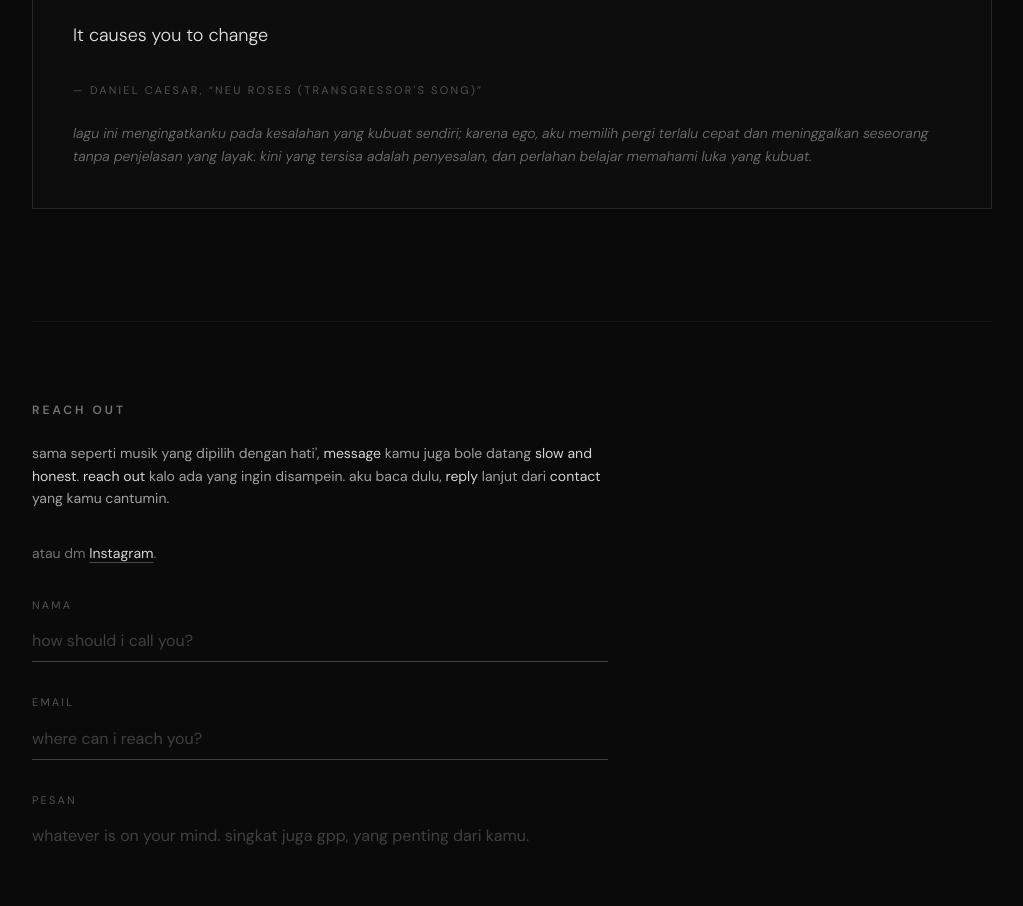
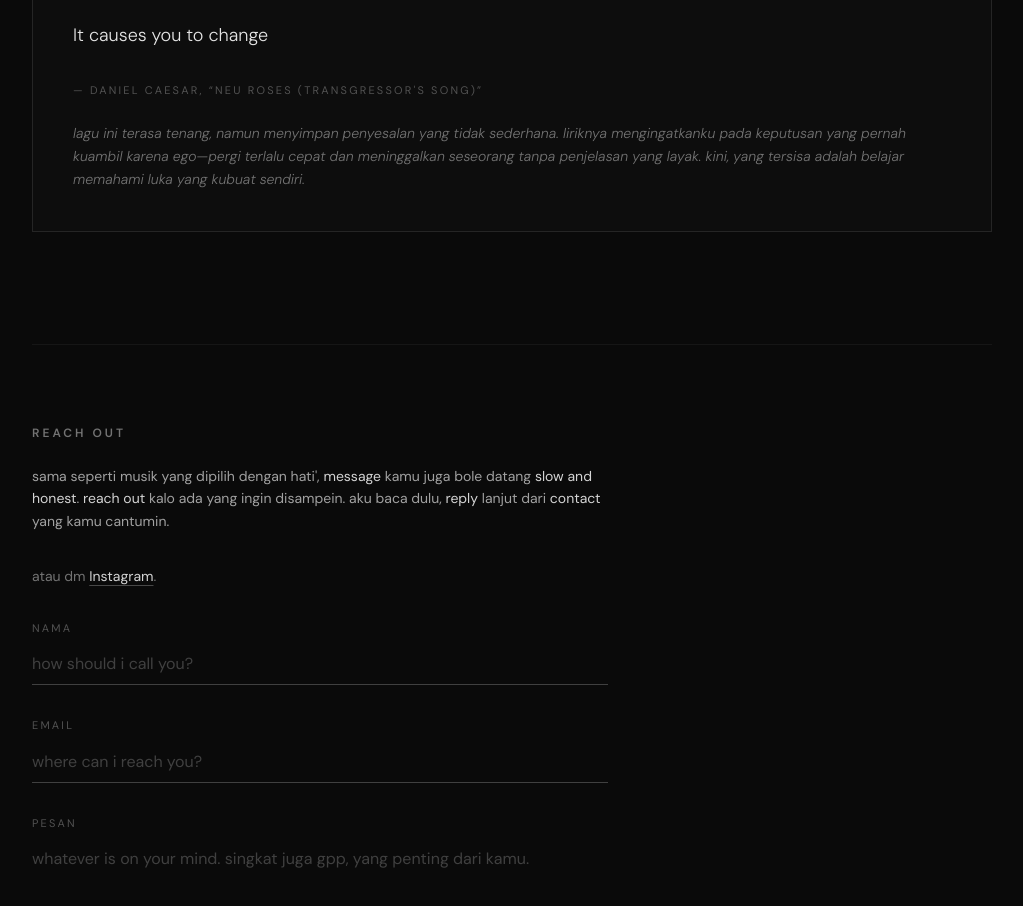
Before and after one commit to ryramadhan/monochrome-soundscape, a React (Vite) app: page / in a window 1280 px wide. Shown: the part 4160-5066 px from the top of the page, without its empty margins (128-1151 px from the left). Built offline with nearby package versions, Linux system fonts and the light colour scheme.

Commit message:
chore: refine neu roses lyric copy

```diff
--- a/src/sections/Mood.tsx
+++ b/src/sections/Mood.tsx
@@ -166,10 +166,11 @@ export function Mood() {
             — Daniel Caesar, &ldquo;Neu Roses (Transgressor&apos;s Song)&rdquo;
           </figcaption>
           <p className="mt-6 text-sm italic leading-relaxed text-neutral-500">
-            lagu ini mengingatkanku pada kesalahan yang kubuat sendiri; karena
-            ego, aku memilih pergi terlalu cepat dan meninggalkan seseorang tanpa
-            penjelasan yang layak. kini yang tersisa adalah penyesalan, dan
-            perlahan belajar memahami luka yang kubuat.
+            lagu ini terasa tenang, namun menyimpan penyesalan yang tidak
+            sederhana. liriknya mengingatkanku pada keputusan yang pernah
+            kuambil karena ego—pergi terlalu cepat dan meninggalkan seseorang
+            tanpa penjelasan yang layak. kini, yang tersisa adalah belajar
+            memahami luka yang kubuat sendiri.
           </p>
         </figure>
       </div>
```
